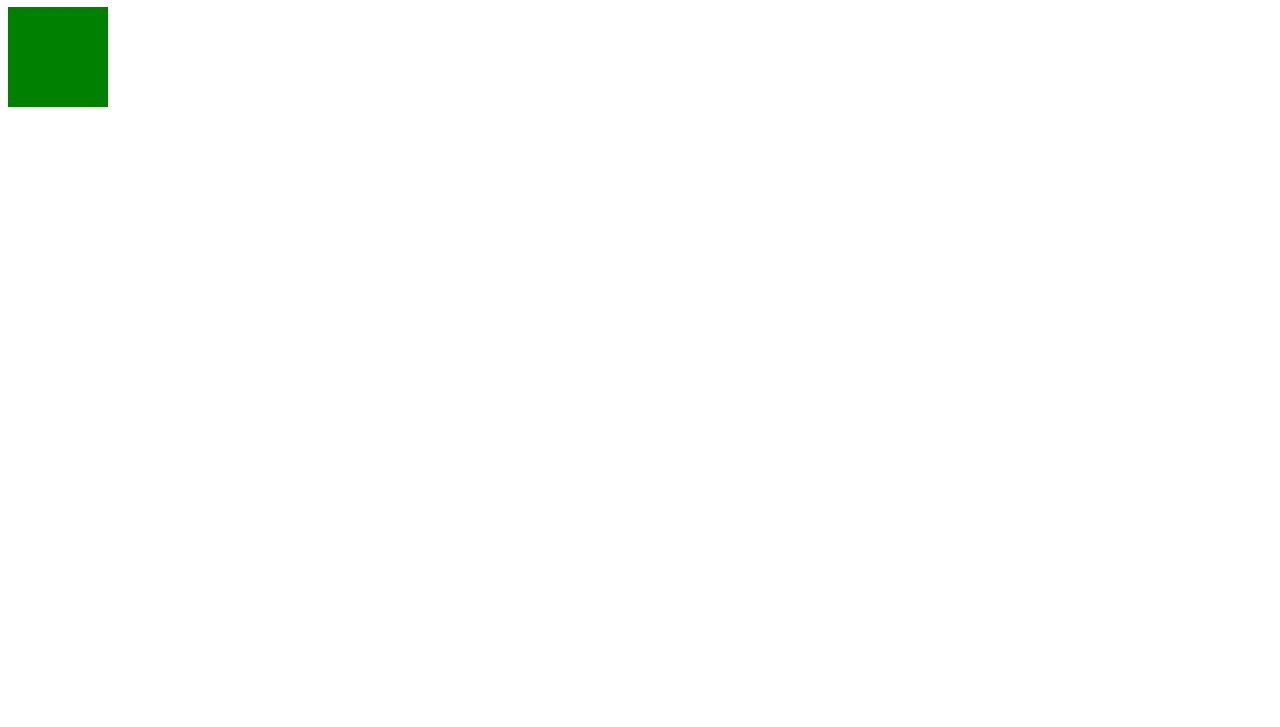
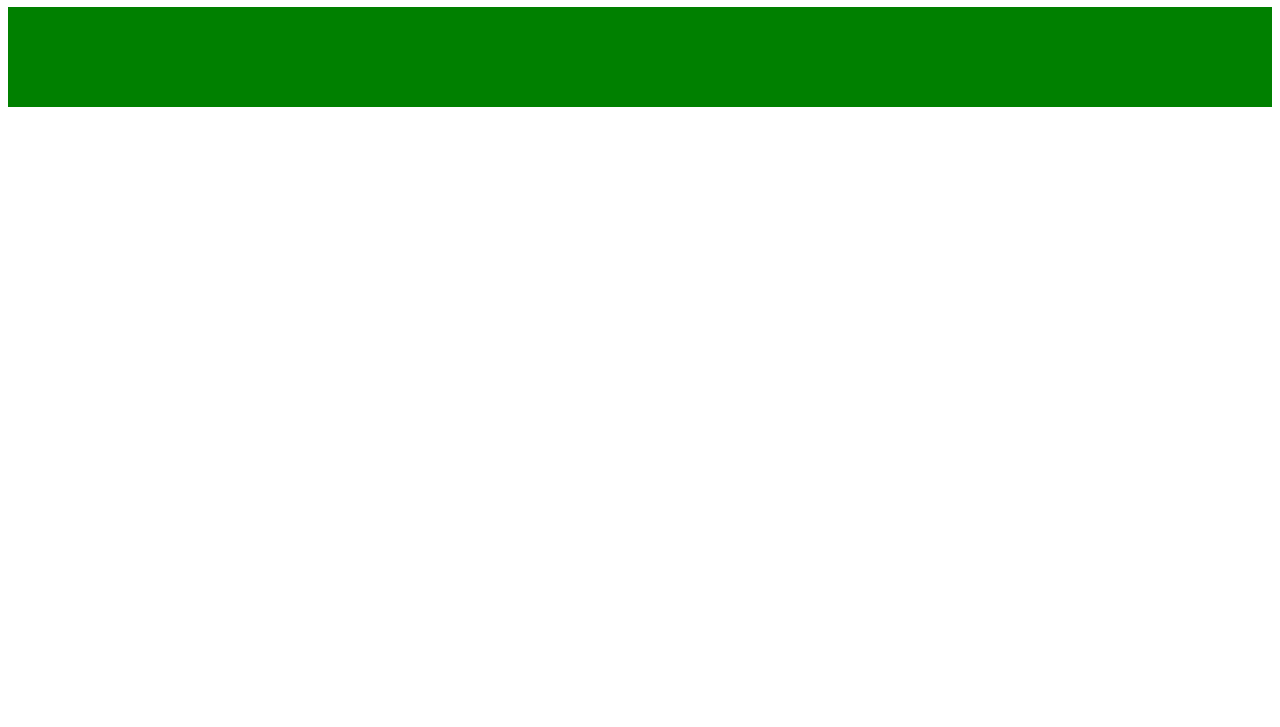
Before and after one commit to grvnt/etch-a-sketch, a plain HTML site: page index.html in a window 1280 px wide. Shown: the part 73-800 px from the top of the page. Drawn offline with Linux system fonts and the light colour scheme.

Commit message:
add 16 squares + flex in js

```diff
--- a/index.html
+++ b/index.html
@@ -9,7 +9,7 @@
 </head>
 <body>
     <h1>Sketch Grid</h1>
-   <div id="squareDivs">
+   <div class="squareDivs">
 
    </div>
 </body>
--- a/script.js
+++ b/script.js
@@ -1,8 +1,15 @@
-const divSquares = document.querySelector('#squareDivs');
+const divSquares = document.querySelector('.squareDivs');
 let singleSquare = document.createElement('div');
 
 singleSquare.style.width = "100px";
 singleSquare.style.height = "100px";
 singleSquare.style.backgroundColor = "green";
 
-divSquares.appendChild(singleSquare);
+//divSquares.appendChild(singleSquare);
+
+for (let i = 0; i < 16; i++) {
+    divSquares.appendChild(singleSquare.cloneNode(true));
+}
+
+let flexContainer = document.querySelector('div');
+flexContainer.style.display = 'flex';
```
